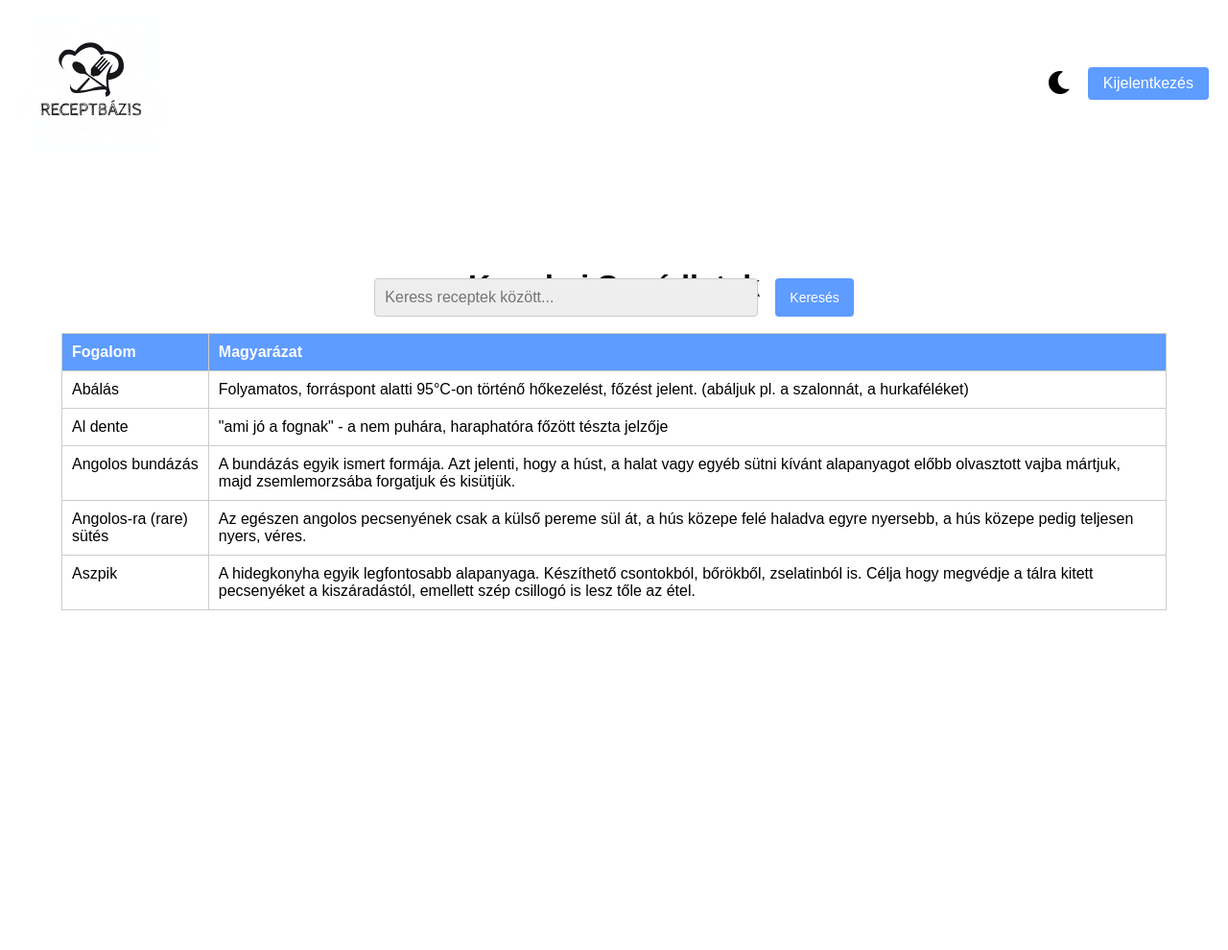
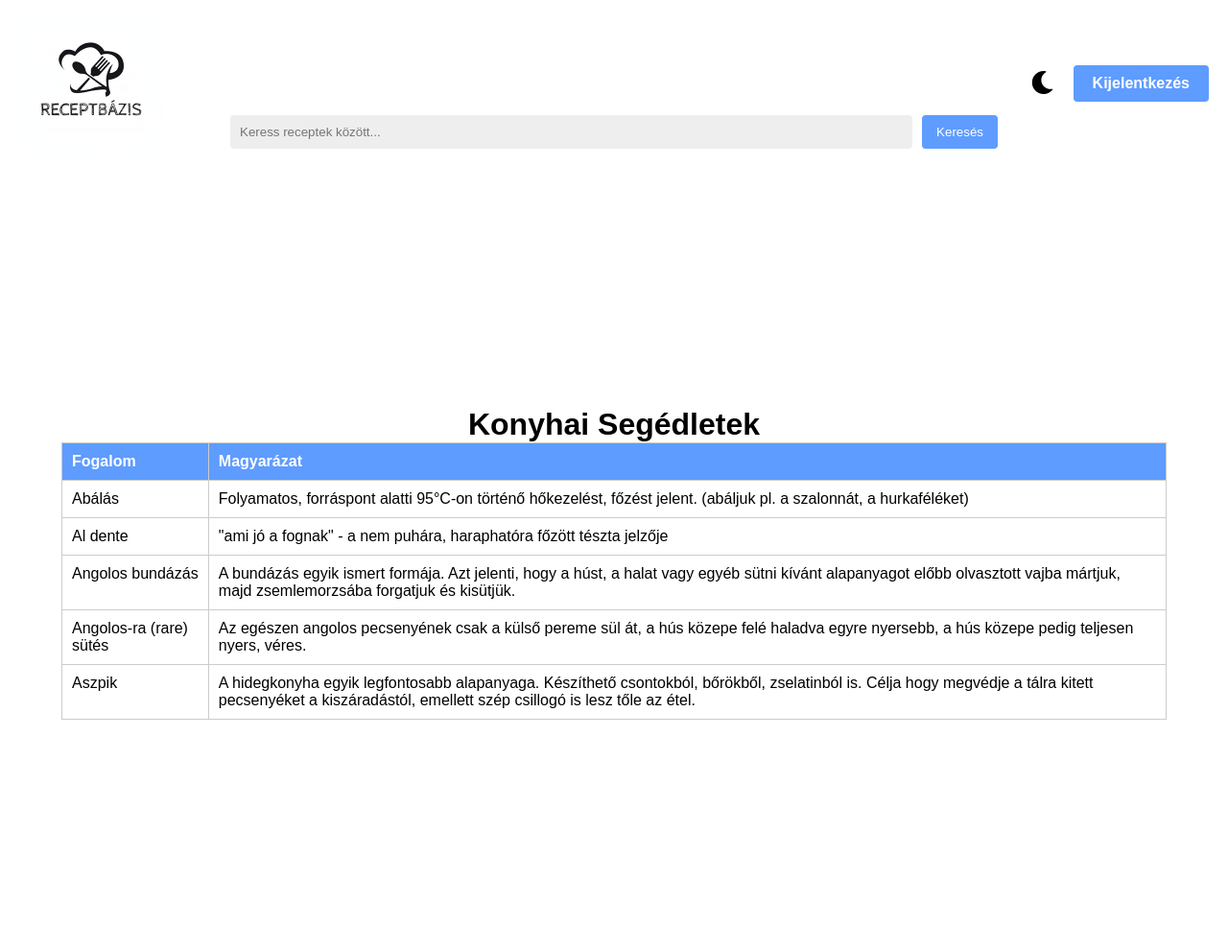
Before and after one commit to Viktor-200/ReceptBazis, a PHP site: page /konyhaisegedletek.php in a window 1280 px wide. Shown: the top 990 px of the page at 96% size. After the commit the page ends 750 px from the top, so only its background shows below. Run offline with PHP 8.4, Linux system fonts and the light colour scheme; a user stored in the database is signed in.

Commit message:
Add files via upload

```diff
--- a/konyhaisegedletek.php
+++ b/konyhaisegedletek.php
@@ -30,11 +30,114 @@ if (isset($_GET['search'])) {
     <link rel="stylesheet" href="style.css">
     <link href="https://cdnjs.cloudflare.com/ajax/libs/font-awesome/5.15.4/css/all.min.css" rel="stylesheet">
     <style>
+        /* HEADER */
+        .header {
+            position: relative;
+            top: 0;
+            left: 0;
+            width: 100%;
+            background-color: #17161B;
+            color: white;
+            display: flex;
+            justify-content: space-between;
+            align-items: center;
+            padding: 10px 20px;
+            z-index: 1000;
+            transition: background-color 0.3s, color 0.3s;
+        }
+
+        body.light-mode .header {
+            background-color: #fff;
+            color: black;
+        }
+
+        .logo-container {
+            display: flex;
+            align-items: center;
+        }
+
+        #logo {
+            max-height: 150px;
+            width: auto;
+        }
+
+        .navbar {
+            display: flex;
+            align-items: center;
+            gap: 10px;
+        }
+
+        #toggleBtn {
+            padding: 10px;
+            background: transparent;
+            border: none;
+            cursor: pointer;
+            font-size: 24px;
+            border-radius: 50%;
+        }
+
+        #signoutBtn {
+            padding: 10px 20px;
+            background-color: #5e9cff;
+            color: white;
+            font-weight: bold;
+            border-radius: 4px;
+            text-decoration: none;
+        }
+
+        /* FIX KERESŐ, INDEX STÍLUS */
+        .fixed-search-container {
+            position: fixed;
+            top: 120px; /* logó alatt */
+            left: 50%;
+            transform: translateX(-50%);
+            z-index: 1001;
+            display: flex;
+            justify-content: center;
+            width: 100%;
+            max-width: 800px;
+        }
+
+        .fixed-search-container form {
+            display: flex;
+            gap: 10px;
+            width: 100%;
+        }
+
+        .fixed-search-container input[type="text"] {
+            flex: 1;
+            padding: 10px;
+            border-radius: 4px;
+            border: none;
+            background-color: #555;
+            color: white;
+        }
+
+        body.light-mode .fixed-search-container input[type="text"] {
+            background-color: #eee;
+            color: black;
+        }
+
+        .fixed-search-container button {
+            padding: 10px 15px;
+            background-color: #5e9cff;
+            border: none;
+            border-radius: 4px;
+            color: white;
+            cursor: pointer;
+            flex-shrink: 0;
+        }
+
+        /* CONTENT */
+        .content {
+            padding-top: 250px; /* a logó és kereső alatt */
+            width: 90%;
+            max-width: 1200px;
+            margin: auto;
+        }
 
         table {
-            width: 90%;
-            max-width: 1200px;
-            margin: 30px auto;
+            width: 100%;
             border-collapse: collapse;
         }
 
@@ -50,11 +153,6 @@ if (isset($_GET['search'])) {
             color: white;
         }
 
-        body.dark-mode th {
-            background-color: #5e9cff;
-            color: white;
-        }
-
         body.dark-mode td {
             color: white;
             border-color: #666;
@@ -63,46 +161,6 @@ if (isset($_GET['search'])) {
         body.light-mode td {
             color: black;
             border-color: #ccc;
-        }
-
-        .top-search {
-            display: flex;
-            justify-content: center;
-            margin-top: 200px;
-        }
-
-        .top-search input[type="text"] {
-            width: 400px;
-            padding: 10px;
-            border-radius: 4px;
-            border: 1px solid #555;
-            background-color: #555;
-            color: white;
-        }
-
-        body.light-mode .top-search input[type="text"] {
-            background-color: #eee;
-            color: black;
-            border: 1px solid #ccc;
-        }
-
-        .top-search button {
-            padding: 10px 15px;
-            margin-left: 10px;
-            background-color: #5e9cff;
-            border: none;
-            border-radius: 4px;
-            color: white;
-            cursor: pointer;
-        }
-
-        #toggleBtn {
-            background-color: transparent;
-            border: none;
-            cursor: pointer;
-            font-size: 24px;
-            padding: 8px;
-            border-radius: 50%;
         }
     </style>
 </head>
@@ -129,7 +187,7 @@ if (isset($_GET['search'])) {
 </div>
 
 <?php if (isset($_SESSION['username'])): ?>
-<div class="top-search">
+<div class="fixed-search-container">
     <form method="GET">
         <input type="text" name="search" placeholder="Keress receptek között..." required>
         <button type="submit">Keresés</button>
@@ -153,7 +211,6 @@ if (isset($_GET['search'])) {
             <tr><td>Angolos bundázás</td><td>A bundázás egyik ismert formája. Azt jelenti, hogy a húst, a halat vagy egyéb sütni kívánt alapanyagot előbb olvasztott vajba mártjuk, majd zsemlemorzsába forgatjuk és kisütjük.</td></tr>
             <tr><td>Angolos-ra (rare) sütés</td><td>Az egészen angolos pecsenyének csak a külső pereme sül át, a hús közepe felé haladva egyre nyersebb, a hús közepe pedig teljesen nyers, véres.</td></tr>
             <tr><td>Aszpik</td><td>A hidegkonyha egyik legfontosabb alapanyaga. Készíthető csontokból, bőrökből, zselatinból is. Célja hogy megvédje a tálra kitett pecsenyéket a kiszáradástól, emellett szép csillogó is lesz tőle az étel.</td></tr>
-
         </tbody>
     </table>
 </div>
```
